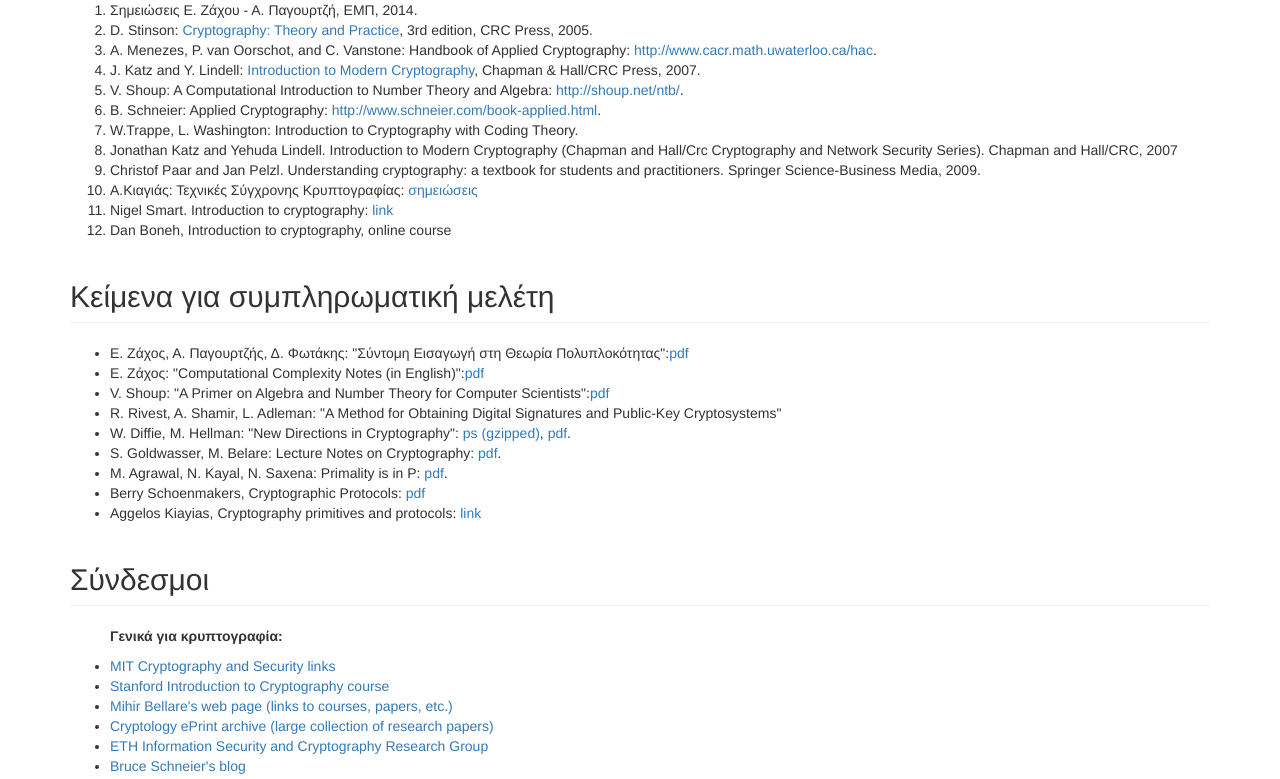
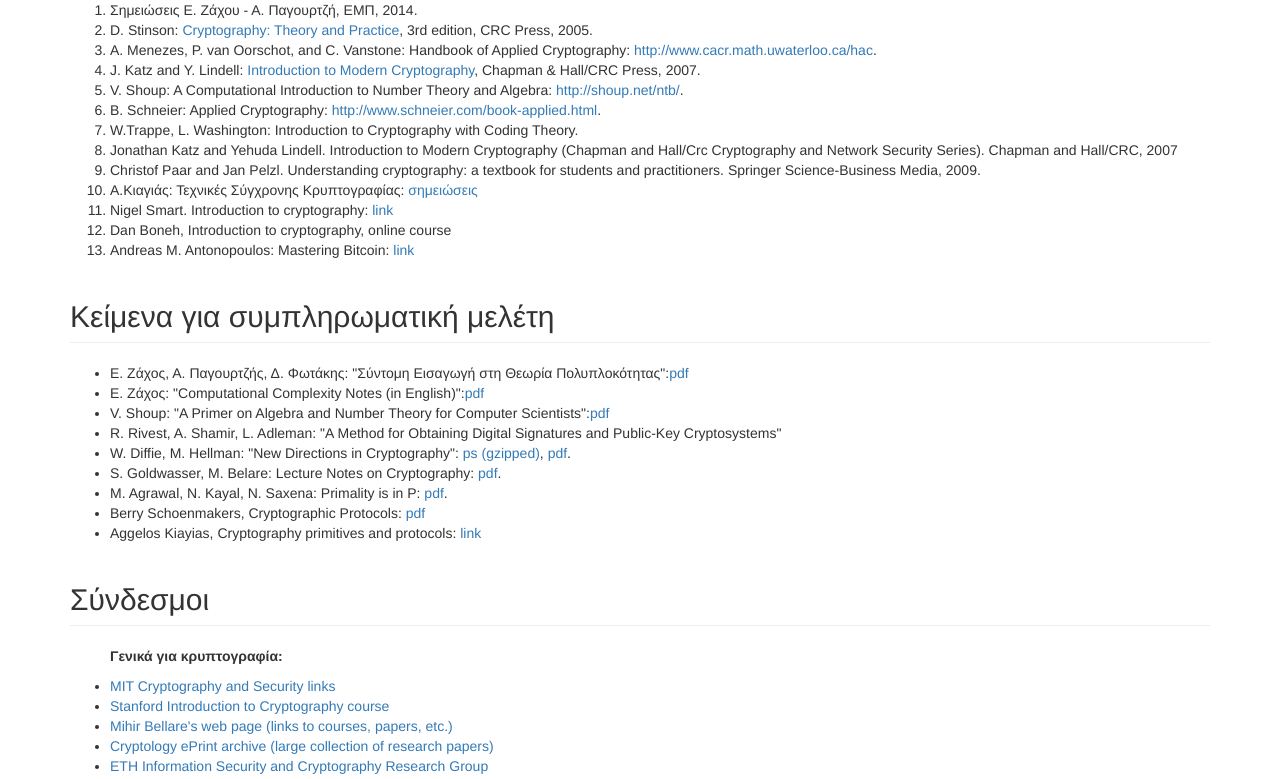
Before and after one commit to dionyziz/crypto-class, a Django app: page /references in a window 1280 px wide. Shown: the part 663-1442 px from the top of the page. Run offline with Django 3.2, Linux system fonts and the light colour scheme; some libraries are stand-ins or nearby versions.

Commit message:
add BTC book reference

```diff
--- a/templates/references.html
+++ b/templates/references.html
@@ -27,6 +27,7 @@
                 <li>A.Κιαγιάς: Τεχνικές Σύγχρονης Κρυπτογραφίας: <a href="http://cgi.di.uoa.gr/~aggelos/crypto/page9/page9.html"> σημειώσεις </a> </li>
 				<li>Nigel Smart. Introduction to cryptography: <a href="http://goo.gl/b75I29">link</a></li>
 				<li>Dan Boneh, Introduction to cryptography, online course</li>
+				<li>Andreas M. Antonopoulos: Mastering Bitcoin: <a href="http://chimera.labs.oreilly.com/books/1234000001802/index.html">link</a></li>
             </ol>
 
             <h2 class="page-header">Κείμενα για συμπληρωματική μελέτη</h2>
```
